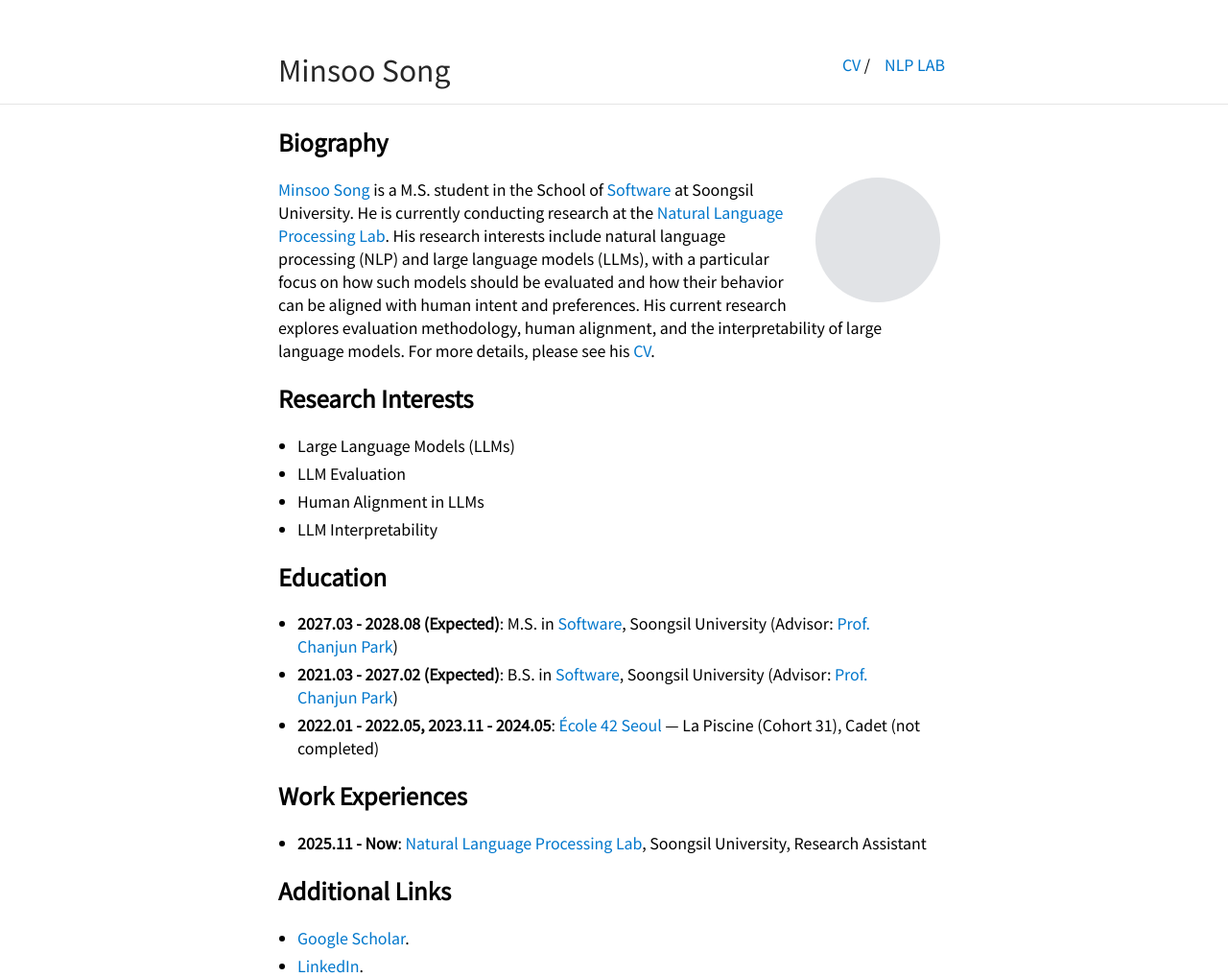
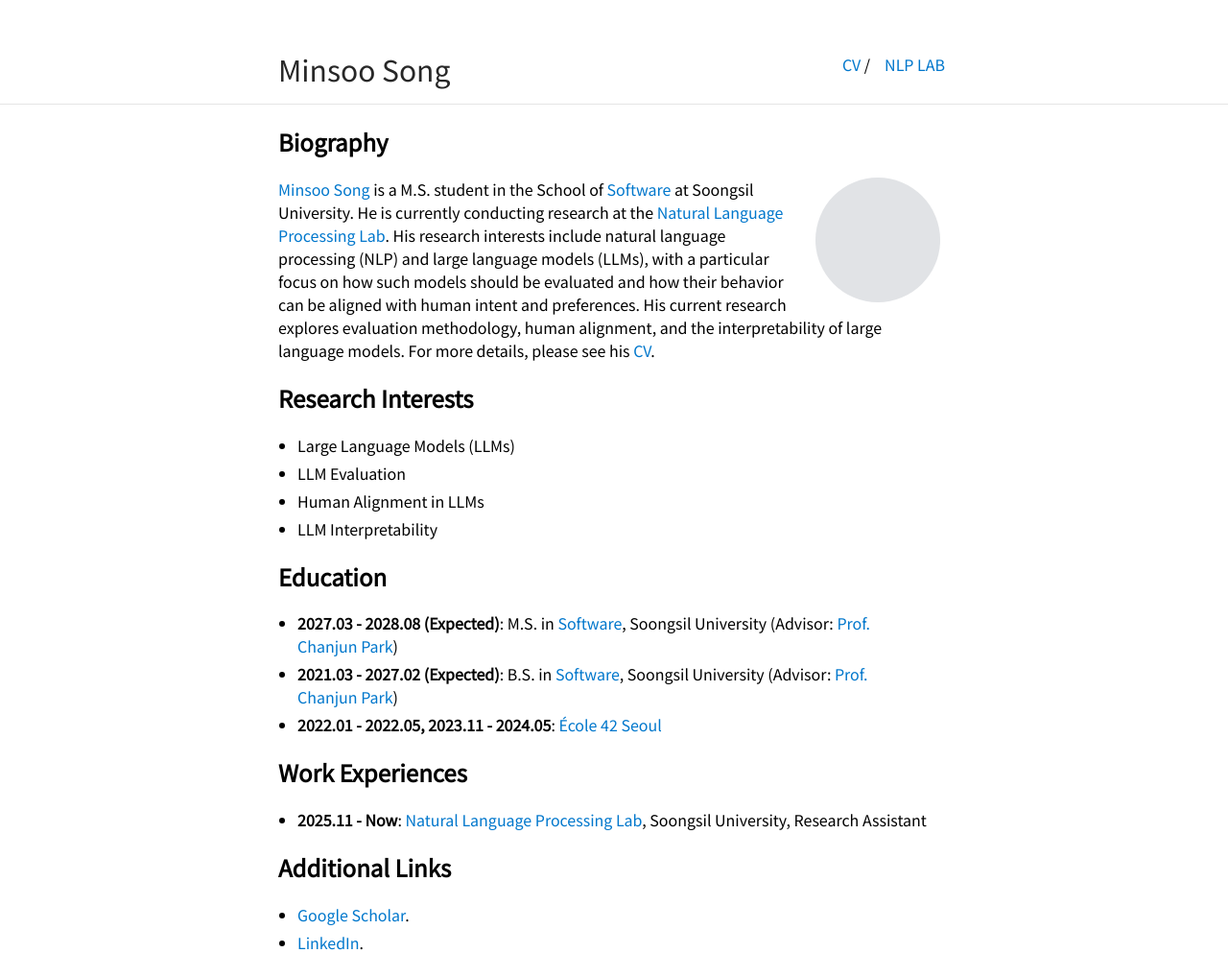
Before and after one commit to ecoses042/ecoses042.github.io, a Jekyll site: the page built from index.md, in a window 1280 px wide. Shown: the whole page at 96% size. Built offline with Jekyll 4.4.1, drawn with Linux system fonts in a browser that asks for light colours; our own code applies the rules of GitHub Pages for plain Markdown files; after the commit the page ends 994 px from its top, so only the background shows below that.

Commit message:
Drop program labels from 42 Seoul entry

```diff
--- a/index.md
+++ b/index.md
@@ -19,7 +19,7 @@
 
 * **2027.03 - 2028.08 (Expected)**: M.S. in <a href="https://sw.ssu.ac.kr/">Software</a>, Soongsil University (Advisor: <a href="https://parkchanjun.github.io/">Prof. Chanjun Park</a>)<br>
 * **2021.03 - 2027.02 (Expected)**: B.S. in <a href="https://sw.ssu.ac.kr/">Software</a>, Soongsil University (Advisor: <a href="https://parkchanjun.github.io/">Prof. Chanjun Park</a>)<br>
-* **2022.01 - 2022.05, 2023.11 - 2024.05**: <a href="https://42seoul.kr/">École 42 Seoul</a> — La Piscine (Cohort 31), Cadet (not completed)<br>
+* **2022.01 - 2022.05, 2023.11 - 2024.05**: <a href="https://42seoul.kr/">École 42 Seoul</a><br>
 
 ## Work Experiences
 
```
